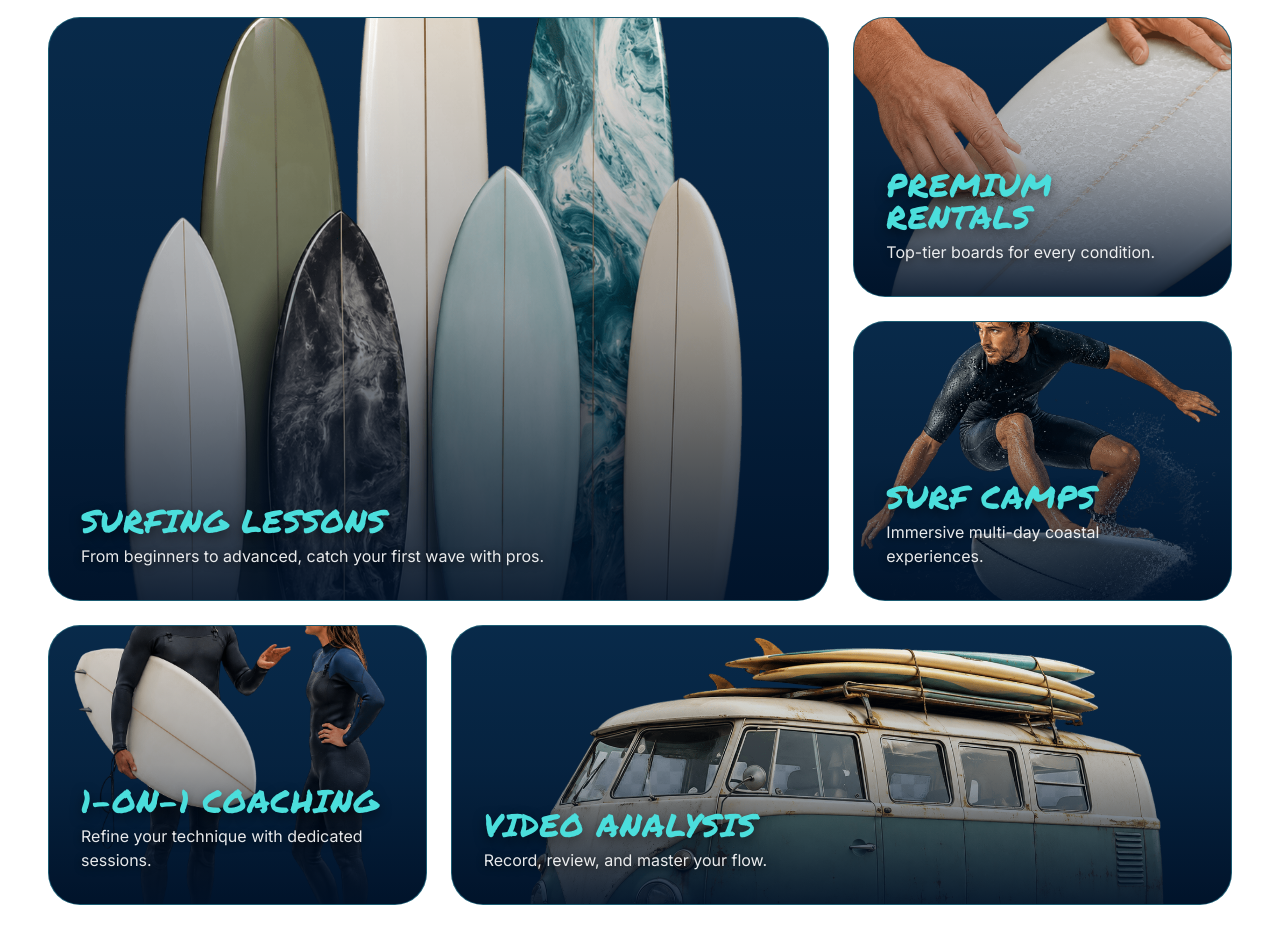
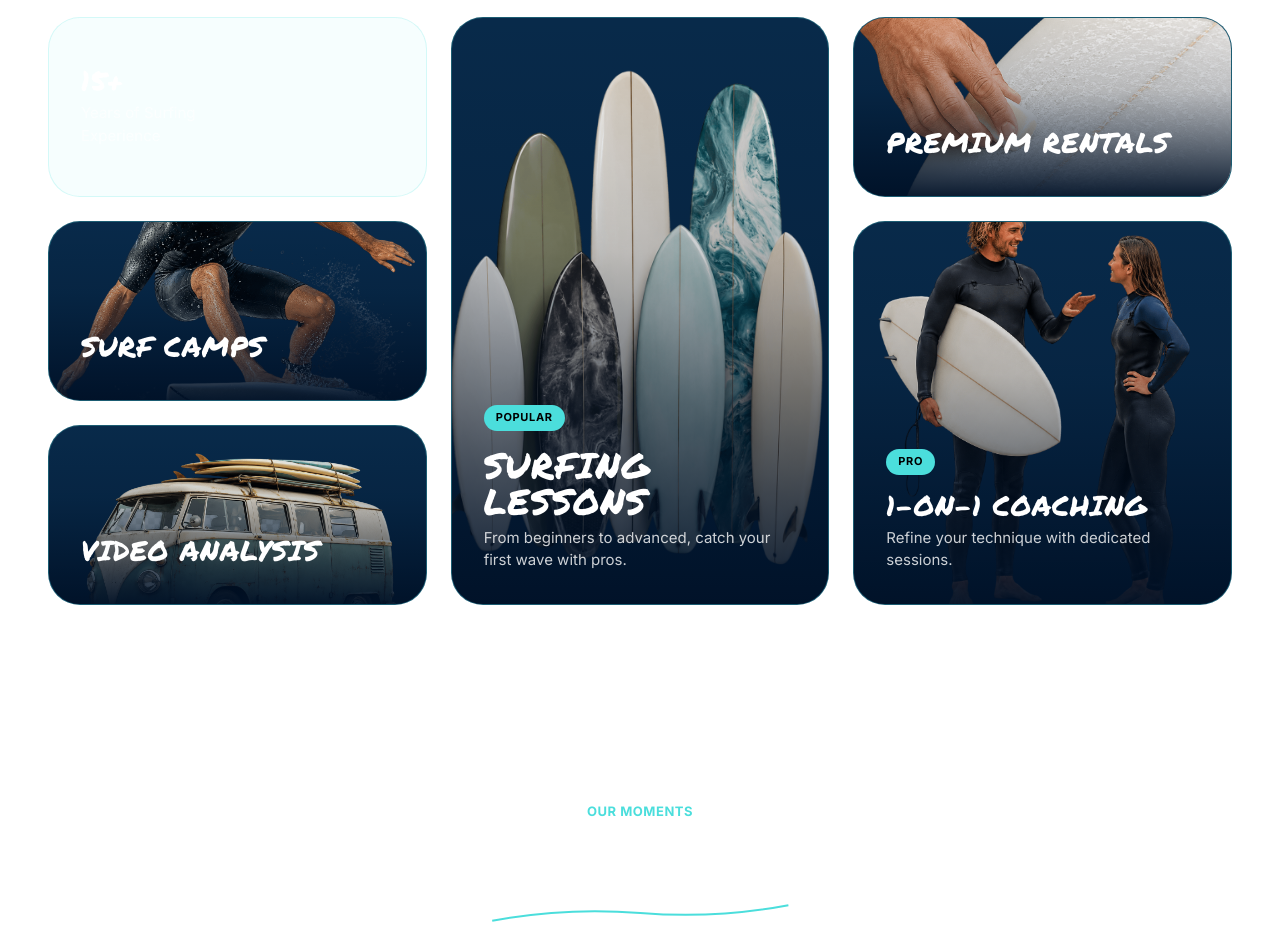
Before and after one commit to GGLUTT/surfing-wave, a website: page index.html in a window 1280 px wide. Shown: the part 2460-3393 px from the top of the page. Drawn offline with Linux system fonts and the light colour scheme.

Commit message:
Update bento grid layout and slow down gallery parallax

```diff
--- a/index.html
+++ b/index.html
@@ -270,44 +270,60 @@
       </div>
 
       <div class="services-bento reveal">
-        <div class="s-bento-item item-1">
-          <img src="img/x1.png" alt="Surfing Lessons" class="s-bento-bg" loading="lazy">
-          <div class="s-bento-overlay"></div>
-          <div class="s-bento-content">
+        <!-- Slot 1: Stat (Col 1, Row 1) -->
+        <div class="s-card slot-1">
+          <div class="s-card-content stat-content">
+            <h3 class="stat-number">15<span class="stat-plus">+</span></h3>
+            <p class="stat-desc">Years of Surfing<br>Experience</p>
+          </div>
+        </div>
+
+        <!-- Slot 2: Main Feature - Tall (Col 2, Row 1-3) -->
+        <div class="s-card slot-2">
+          <img src="img/x1.png" alt="Surfing Lessons" class="s-card-bg" loading="lazy">
+          <div class="s-card-overlay"></div>
+          <div class="s-card-content bottom-left">
+            <span class="s-badge">POPULAR</span>
             <h3>Surfing Lessons</h3>
             <p>From beginners to advanced, catch your first wave with pros.</p>
           </div>
         </div>
-        <div class="s-bento-item item-2">
-          <img src="img/x2.png" alt="Board Rentals" class="s-bento-bg" loading="lazy">
-          <div class="s-bento-overlay"></div>
-          <div class="s-bento-content">
+
+        <!-- Slot 3: Small Card (Col 3, Row 1) -->
+        <div class="s-card slot-3">
+          <img src="img/x2.png" alt="Board Rentals" class="s-card-bg" loading="lazy">
+          <div class="s-card-overlay"></div>
+          <div class="s-card-content bottom-left">
             <h3>Premium Rentals</h3>
-            <p>Top-tier boards for every condition.</p>
           </div>
         </div>
-        <div class="s-bento-item item-3">
-          <img src="img/x3.png" alt="Surf Camps" class="s-bento-bg" loading="lazy">
-          <div class="s-bento-overlay"></div>
-          <div class="s-bento-content">
+
+        <!-- Slot 4: Small Card (Col 1, Row 2) -->
+        <div class="s-card slot-4">
+          <img src="img/x3.png" alt="Surf Camps" class="s-card-bg" loading="lazy">
+          <div class="s-card-overlay"></div>
+          <div class="s-card-content bottom-left">
             <h3>Surf Camps</h3>
-            <p>Immersive multi-day coastal experiences.</p>
           </div>
         </div>
-        <div class="s-bento-item item-4">
-          <img src="img/x4.png" alt="Private Coaching" class="s-bento-bg" loading="lazy">
-          <div class="s-bento-overlay"></div>
-          <div class="s-bento-content">
+
+        <!-- Slot 5: Medium Tall Card (Col 3, Row 2-3) -->
+        <div class="s-card slot-5">
+          <img src="img/x4.png" alt="Private Coaching" class="s-card-bg" loading="lazy">
+          <div class="s-card-overlay"></div>
+          <div class="s-card-content bottom-left">
+            <span class="s-badge">PRO</span>
             <h3>1-on-1 Coaching</h3>
             <p>Refine your technique with dedicated sessions.</p>
           </div>
         </div>
-        <div class="s-bento-item item-5">
-          <img src="img/x5.png" alt="Video Analysis" class="s-bento-bg" loading="lazy">
-          <div class="s-bento-overlay"></div>
-          <div class="s-bento-content">
+
+        <!-- Slot 6: Small Card (Col 1, Row 3) -->
+        <div class="s-card slot-6">
+          <img src="img/x5.png" alt="Video Analysis" class="s-card-bg" loading="lazy">
+          <div class="s-card-overlay"></div>
+          <div class="s-card-content bottom-left">
             <h3>Video Analysis</h3>
-            <p>Record, review, and master your flow.</p>
           </div>
         </div>
       </div>
--- a/script.js
+++ b/script.js
@@ -466,16 +466,18 @@
     var vh   = window.innerHeight;
     var progress = Math.max(0, Math.min(1, (vh - rect.top) / (vh + rect.height)));
 
-    var ty  = -400 + progress * 800;
-    var rx  = 15  - Math.min(progress / 0.3, 1) * 15;
-    var rz  = 20  - Math.min(progress / 0.3, 1) * 20;
-    var op  = 0.2 + Math.min(progress / 0.3, 1) * 0.8;
+    // Slowed down Y movement
+    var ty  = -200 + progress * 400;
+    var rx  = 10  - Math.min(progress / 0.3, 1) * 10;
+    var rz  = 10  - Math.min(progress / 0.3, 1) * 10;
+    var op  = 0.4 + Math.min(progress / 0.3, 1) * 0.6; // Keep opacity higher initially
 
     parallaxStage.style.transform = 'rotateX(' + rx + 'deg) rotateZ(' + rz + 'deg) translateY(' + ty + 'px)';
     parallaxStage.style.opacity   = op;
 
-    var txL =  -300 + progress * 600;
-    var txR =   300 - progress * 600;
+    // Slowed down X movement
+    var txL =  -150 + progress * 300;
+    var txR =   150 - progress * 300;
     rowLefts.forEach(function (r)  { r.style.transform = 'translateX(' + txL + 'px)'; });
     rowRights.forEach(function (r) { r.style.transform = 'translateX(' + txR + 'px)'; });
   }
--- a/styles.css
+++ b/styles.css
@@ -1222,33 +1222,33 @@ body.light-theme .shop-nav-btn {
 .services-bento {
   display: grid;
   grid-template-columns: repeat(3, 1fr);
-  grid-auto-rows: 280px;
+  grid-auto-rows: minmax(180px, auto);
   gap: 24px;
 }
-.s-bento-item {
+.s-card {
   position: relative;
   border-radius: var(--radius-lg);
   overflow: hidden;
   border: 1px solid var(--border-light);
-  display: flex;
-  align-items: flex-end;
-  padding: 32px;
-  text-decoration: none;
   background: var(--bg-card);
   transition: transform 0.4s cubic-bezier(0.2, 0.8, 0.2, 1), box-shadow 0.4s;
   cursor: pointer;
-}
-.s-bento-item:hover {
+  display: flex;
+  flex-direction: column;
+}
+.s-card:hover {
   transform: translateY(-8px);
   box-shadow: 0 20px 40px var(--shadow-cyan);
 }
-.item-1 { grid-column: span 2; grid-row: span 2; }
-.item-2 { grid-column: span 1; grid-row: span 1; }
-.item-3 { grid-column: span 1; grid-row: span 1; }
-.item-4 { grid-column: span 1; grid-row: span 1; }
-.item-5 { grid-column: span 2; grid-row: span 1; }
-
-.s-bento-bg {
+
+.slot-1 { grid-column: 1; grid-row: 1; justify-content: center; padding: 32px; background: rgba(75,222,220,0.05); border-color: rgba(75,222,220,0.2); }
+.slot-2 { grid-column: 2; grid-row: span 3; }
+.slot-3 { grid-column: 3; grid-row: 1; }
+.slot-4 { grid-column: 1; grid-row: 2; }
+.slot-5 { grid-column: 3; grid-row: span 2; }
+.slot-6 { grid-column: 1; grid-row: 3; }
+
+.s-card-bg {
   position: absolute;
   inset: 0;
   width: 100%;
@@ -1257,36 +1257,72 @@ body.light-theme .shop-nav-btn {
   transition: transform 0.6s cubic-bezier(0.2, 0.8, 0.2, 1);
   z-index: 0;
 }
-.s-bento-item:hover .s-bento-bg {
+.s-card:hover .s-card-bg {
   transform: scale(1.08);
 }
-.s-bento-overlay {
+.s-card-overlay {
   position: absolute;
   inset: 0;
-  background: linear-gradient(to top, rgba(0,17,39,0.9) 0%, rgba(0,17,39,0.3) 50%, transparent 100%);
+  background: linear-gradient(to top, rgba(0,17,39,0.95) 0%, rgba(0,17,39,0.2) 60%, transparent 100%);
   z-index: 1;
 }
-.s-bento-content {
+.s-card-content {
   position: relative;
   z-index: 2;
   color: #fff;
 }
-.s-bento-content h3 {
+.s-card-content.bottom-left {
+  margin-top: auto;
+  padding: 32px;
+}
+.stat-content {
+  display: flex;
+  flex-direction: column;
+  justify-content: center;
+  height: 100%;
+}
+.stat-number {
+  font-family: 'Bebas Neue', sans-serif;
+  font-size: 80px;
+  color: var(--primary);
+  line-height: 1;
+  margin-bottom: 8px;
+}
+.stat-plus {
+  color: var(--text-main);
+}
+.stat-desc {
+  font-size: 16px;
+  color: var(--text-main);
+  line-height: 1.4;
+  opacity: 0.8;
+}
+.s-badge {
+  display: inline-block;
+  font-size: 11px;
+  font-weight: 700;
+  letter-spacing: 0.06em;
+  padding: 4px 12px;
+  border-radius: 999px;
+  background: var(--primary);
+  color: #000;
+  margin-bottom: 16px;
+}
+.s-card-content h3 {
   font-family: 'Permanent Marker', cursive;
-  font-size: 32px;
+  font-size: 28px;
   margin-bottom: 8px;
+  color: #fff;
+  transition: color 0.3s;
+}
+.slot-2 .s-card-content h3 { font-size: 36px; }
+.s-card:hover .s-card-content h3 {
   color: var(--primary);
-  text-shadow: 0 4px 12px rgba(0,0,0,0.5);
-  transition: color 0.3s;
-}
-.s-bento-item:hover .s-bento-content h3 {
-  color: #fff;
-}
-.s-bento-content p {
-  font-size: 16px;
-  opacity: 0.9;
+}
+.s-card-content p {
+  font-size: 15px;
+  color: rgba(255,255,255,0.8);
   line-height: 1.5;
-  text-shadow: 0 2px 8px rgba(0,0,0,0.8);
 }
 
 /* ============================================================
@@ -1298,9 +1334,9 @@ body.light-theme .shop-nav-btn {
   position: relative;
 }
 .parallax-container {
-  height: 120vh;
-  position: relative;
-  perspective: 1000px;
+  height: 140vh;
+  position: relative;
+  perspective: 1200px;
   overflow: hidden;
   margin-top: 40px;
   width: 100%;
@@ -1312,19 +1348,19 @@ body.light-theme .shop-nav-btn {
   transform-style: preserve-3d;
   display: flex;
   flex-direction: column;
-  gap: 40px;
+  gap: 60px;
 }
 .parallax-row {
   display: flex;
-  gap: 40px;
+  gap: 60px;
   width: 200%;
 }
 .parallax-item {
-  width: 500px;
-  height: 350px;
+  width: 600px;
+  height: 400px;
   position: relative;
   flex-shrink: 0;
-  border-radius: 24px;
+  border-radius: 32px;
   overflow: hidden;
   box-shadow: 0 20px 40px rgba(0,0,0,0.3);
   transition: transform 0.4s cubic-bezier(0.2, 0.8, 0.2, 1), box-shadow 0.4s;
@@ -1762,9 +1798,12 @@ body.light-theme .shop-nav-btn {
     grid-template-columns: 1fr 1fr;
     grid-auto-rows: 240px;
   }
-  .item-1 { grid-column: span 2; grid-row: span 2; }
-  .item-2, .item-3, .item-4 { grid-column: span 1; grid-row: span 1; }
-  .item-5 { grid-column: span 2; grid-row: span 1; }
+  .slot-1 { grid-column: span 1; grid-row: span 1; }
+  .slot-2 { grid-column: span 1; grid-row: span 2; }
+  .slot-3 { grid-column: span 1; grid-row: span 1; }
+  .slot-4 { grid-column: span 1; grid-row: span 1; }
+  .slot-5 { grid-column: span 2; grid-row: span 2; }
+  .slot-6 { grid-column: span 2; grid-row: span 1; }
 
   .gallery-section { padding: 90px 0 100px; }
 
@@ -1836,7 +1875,7 @@ body.light-theme .shop-nav-btn {
 
   .services-bento-section { padding: 70px 0 80px; }
   .services-bento { grid-template-columns: 1fr; grid-auto-rows: 240px; }
-  .item-1, .item-2, .item-3, .item-4, .item-5 { grid-column: span 1; grid-row: span 1; }
+  .slot-1, .slot-2, .slot-3, .slot-4, .slot-5, .slot-6 { grid-column: span 1; grid-row: span 1; }
 
   .gallery-section { padding: 70px 0 80px; }
 
```
